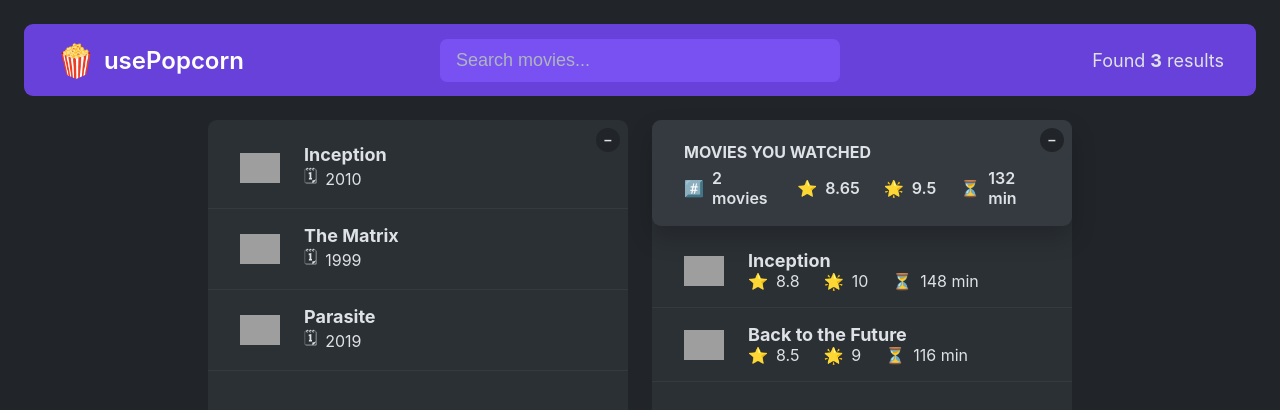
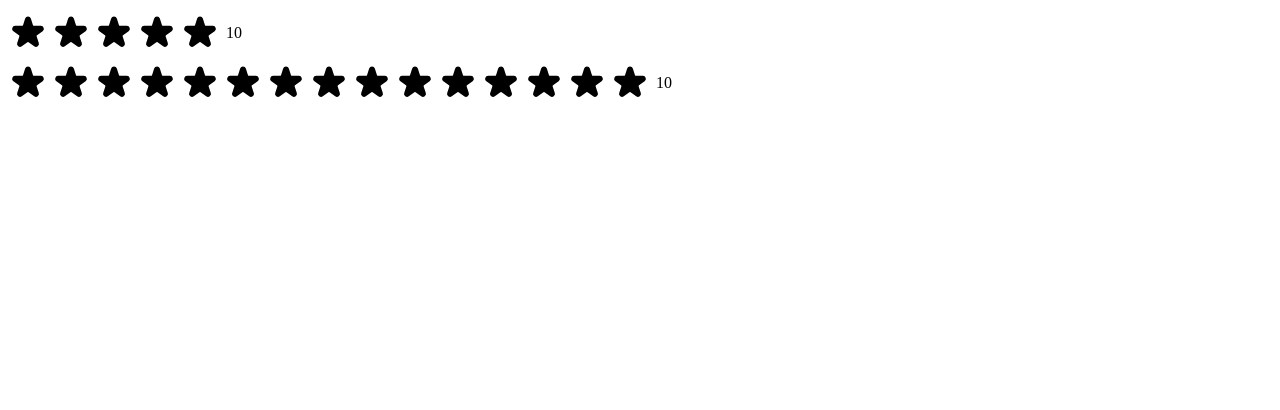
Before and after one commit to ivangil18/usePopcorn-app, a React (Create React App) app: page / in a window 1280 px wide. Shown: the top 410 px of the page. Built offline with nearby package versions, Linux system fonts and the light colour scheme; grey boxes are pictures that could not be loaded.

Commit message:
rating component initial submit

```diff
--- /dev/null
+++ b/src/StarRating.js
@@ -0,0 +1,38 @@
+const containerStyle = {
+  display: "flex",
+  alignItems: "center",
+  gap: "6px",
+};
+
+const ratingStyle = {
+  display: "flex",
+  gap: "3px",
+};
+
+export default function StarRating({ starsQty }) {
+  return (
+    <div style={containerStyle}>
+      <div style={ratingStyle}>
+        {Array.from({ length: starsQty }, (_, i) => (
+          <FullStar />
+        ))}
+      </div>
+      <p>10</p>
+    </div>
+  );
+}
+
+const starStyle = {
+  height: "40px",
+  width: "40px",
+};
+
+function FullStar() {
+  return (
+    <div style={starStyle}>
+      <svg viewBox="0 0 20 20" fill="#000" stroke="#000">
+        <path d="M9.049 2.927c.3-.921 1.603-.921 1.902 0l1.07 3.292a1 1 0 00.95.69h3.462c.969 0 1.371 1.24.588 1.81l-2.8 2.034a1 1 0 00-.364 1.118l1.07 3.292c.3.921-.755 1.688-1.54 1.118l-2.8-2.034a1 1 0 00-1.175 0l-2.8 2.034c-.784.57-1.838-.197-1.539-1.118l1.07-3.292a1 1 0 00-.364-1.118L2.98 8.72c-.783-.57-.38-1.81.588-1.81h3.461a1 1 0 00.951-.69l1.07-3.292z" />
+      </svg>
+    </div>
+  );
+}
--- a/src/index.js
+++ b/src/index.js
@@ -1,11 +1,14 @@
 import React from "react";
 import ReactDOM from "react-dom/client";
-import "./index.css";
-import App from "./App";
+// import "./index.css";
+import StarRating from "./StarRating";
+// import App from "./App";
 
 const root = ReactDOM.createRoot(document.getElementById("root"));
 root.render(
   <React.StrictMode>
-    <App />
+    {/* <App /> */}
+    <StarRating starsQty={5} />
+    <StarRating starsQty={15} />
   </React.StrictMode>
 );
```
Also changed, not shown: src/index.css (+1 -10 lines).
